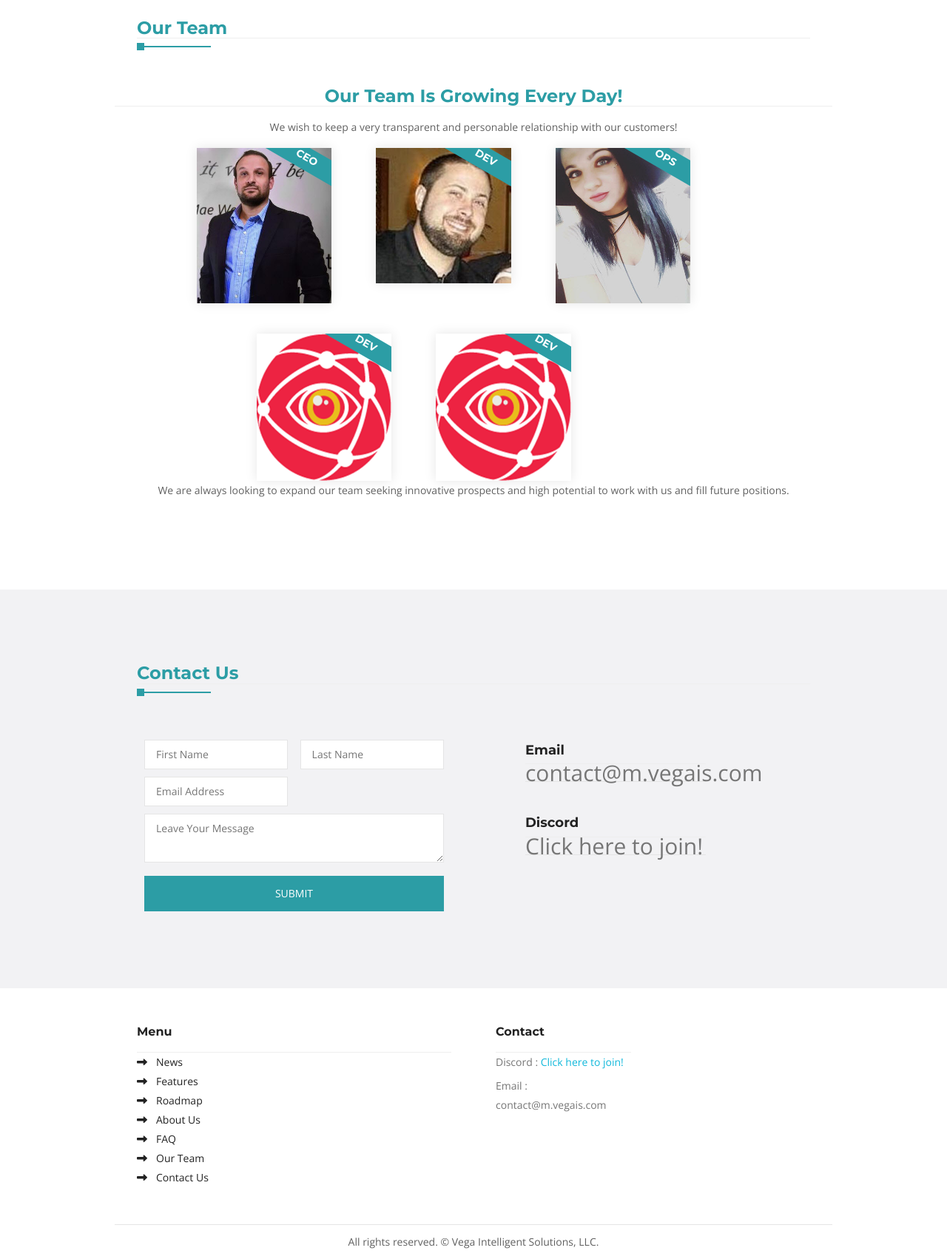
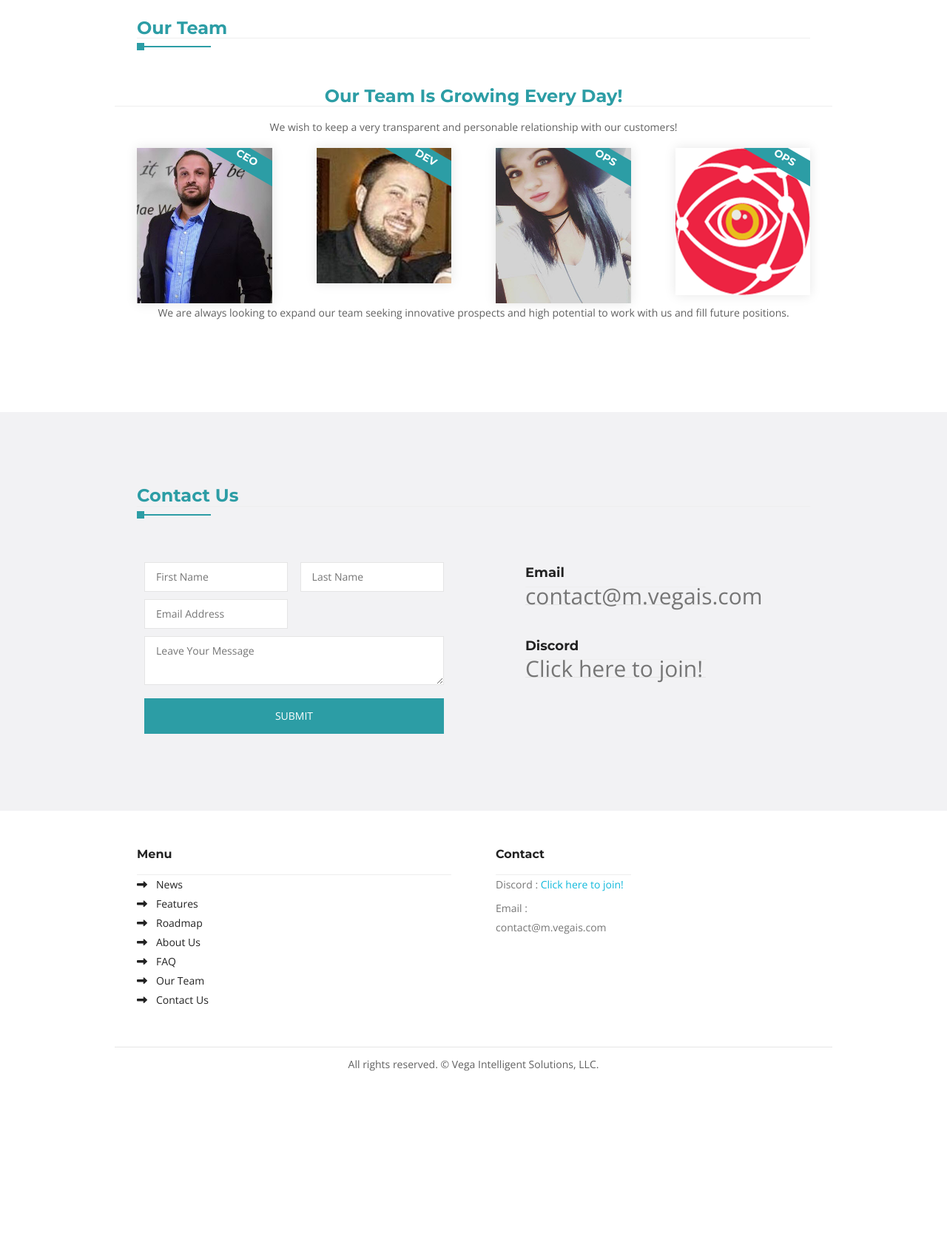
Before and after one commit to VegaAISolutions/VAISWeb, a Flask app: page / in a window 1280 px wide. Shown: the part 3997-5699 px from the top of the page at 74% size. After the commit the page ends 5445 px from the top, so only its background shows below. Run offline with Flask 2, Linux system fonts and the light colour scheme; some libraries are stand-ins or nearby versions.

Commit message:
fixed team page part 1

```diff
--- a/app/templates/index/index.html
+++ b/app/templates/index/index.html
@@ -386,7 +386,6 @@
                         <h3>Our Team Is Growing Every Day!</h3>
                         <p>We wish to keep a very transparent and personable relationship with our customers!</p>
                     </div>
-                    <div class="col-md-1 col-sm-6 col-xs-12"> </div>
                     <div class="col-md-3 col-sm-6 col-xs-12">
                         <div class="singal_team">
                             <img class="img-responsive" src="/static/assets/img/team/b.jpg" alt="">
@@ -448,36 +447,12 @@
                         </div>
                     </div>
 
-                    </div>
-                 <p>&nbsp;</p>
-                    <div class="row">
-                        <div class="col-md-2 col-sm-6 col-xs-12"> </div>
                     <div class="col-md-3 col-sm-6 col-xs-12">
                           <div class="singal_team">
                             <img class="img-responsive" src="/static/assets/img/team/eye.png" alt="">
                             <div class="team-hover">
                                <div class="team_info_text">
-                                   <h3>Asphyxia @Novus</h3>
-                                   <p>Technology Consultant</p>
-                                </div>
-                                <div class="team_social">
-                                    <div class="social_item">
-                                        <a href=""><i class="fa fa-linkedin" aria-hidden="true"></i></a>
-                                    </div>
-                                </div>
-                            </div>
-                            <div class="team_member_title">
-                                <h5>Dev</h5>
-                            </div>
-                        </div>
-                    </div>
-
-                    <div class="col-md-3 col-sm-6 col-xs-12">
-                          <div class="singal_team">
-                            <img class="img-responsive" src="/static/assets/img/team/eye.png" alt="">
-                            <div class="team-hover">
-                               <div class="team_info_text">
-                                   <h3>Notorious @Novus</h3>
+                                   <h3>Novus Network</h3>
                                    <p>ICO Consultant</p>
                                 </div>
                                 <div class="team_social">
@@ -487,13 +462,11 @@
                                 </div>
                             </div>
                             <div class="team_member_title">
-                                <h5>Dev</h5>
+                                <h5>Ops</h5>
                             </div>
                         </div>
                     </div>
-
                 </div>
-
             </div>
 
         </div>
```
